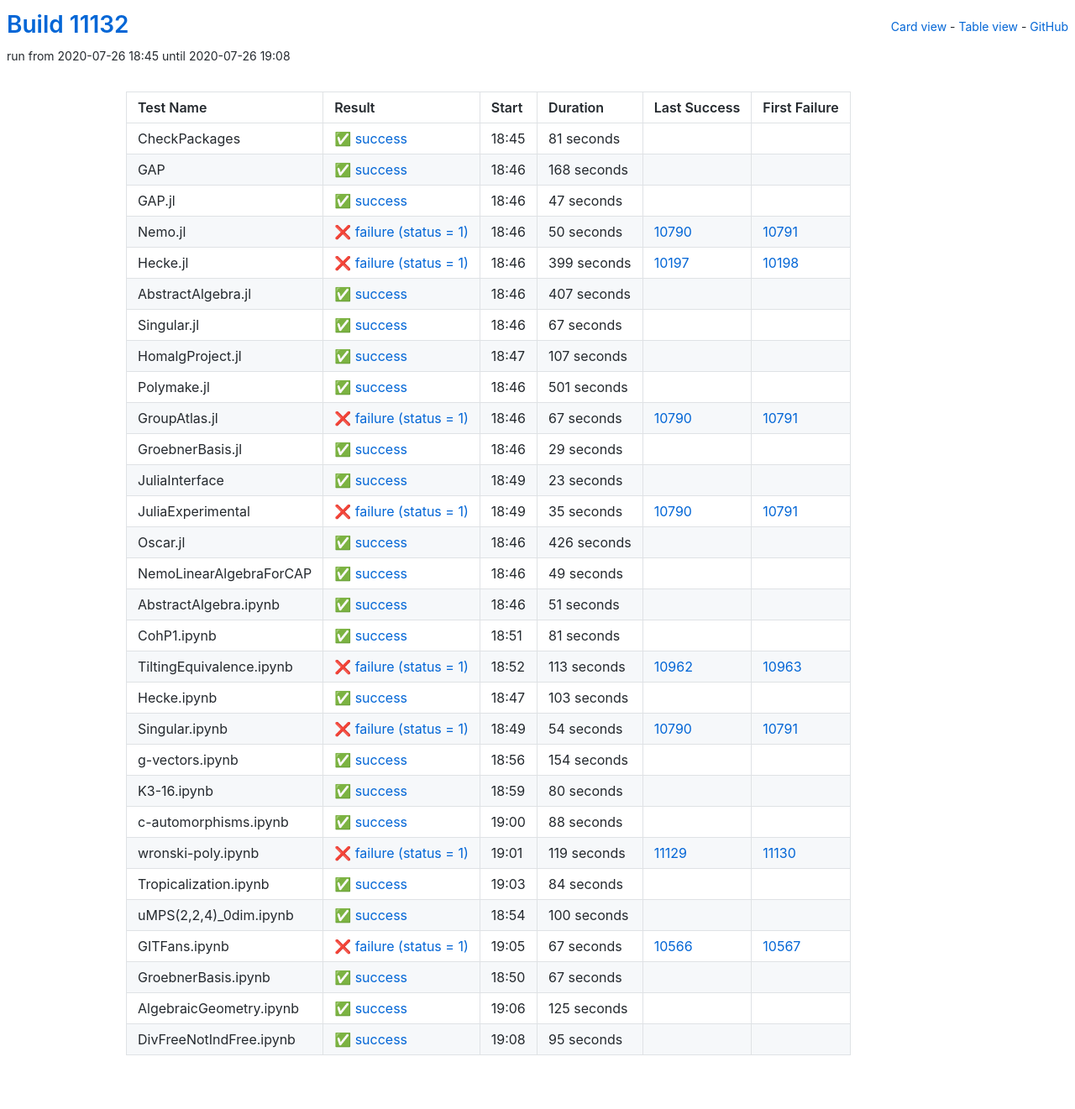
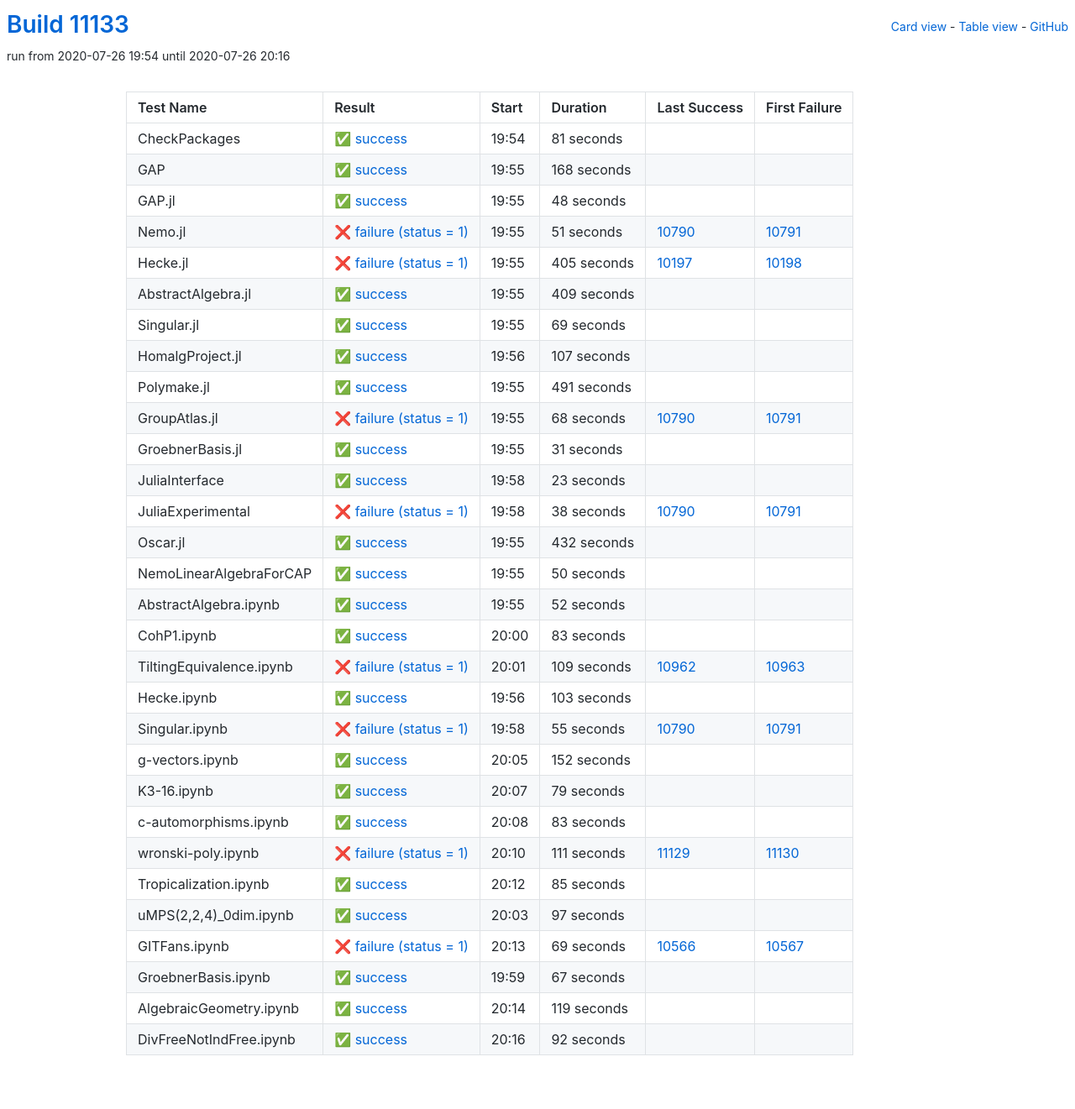
Before and after one commit to oscar-system/oscar-ci-status, a Jekyll site: the page built from table.html, in a window 1280 px wide. Shown: the whole page at 84% size. Built offline with Jekyll 4.4.1, drawn with Linux system fonts in a browser that asks for light colours.

Commit message:
Build #11133

```diff
--- a/_data/ci.yml
+++ b/_data/ci.yml
@@ -1,6 +1,6 @@
 ---
-build: 11132
-build_url: https://oscarci.mathematik.uni-kl.de/job/oscar/11132/
+build: 11133
+build_url: https://oscarci.mathematik.uni-kl.de/job/oscar/11133/
 job: oscar
 organization: oscar-system
 repo: oscar-ci-status
@@ -8,8 +8,8 @@
 tests:
 - name: CheckPackages
   id: checkpackages
-  log: https://oscarci.mathematik.uni-kl.de/job/oscar/11132/artifact/logs/build-11132/CheckPackages.log
-  start: 2020-07-26 18:45
+  log: https://oscarci.mathematik.uni-kl.de/job/oscar/11133/artifact/logs/build-11133/CheckPackages.log
+  start: 2020-07-26 19:54
   success: true
   exitcode: 0
   status: success
@@ -20,8 +20,8 @@
   first_failure_url:
 - name: GAP
   id: gap
-  log: https://oscarci.mathematik.uni-kl.de/job/oscar/11132/artifact/logs/build-11132/GAP.log
-  start: 2020-07-26 18:46
+  log: https://oscarci.mathematik.uni-kl.de/job/oscar/11133/artifact/logs/build-11133/GAP.log
+  start: 2020-07-26 19:55
   success: true
   exitcode: 0
   status: success
@@ -32,68 +32,68 @@
   first_failure_url:
 - name: GAP.jl
   id: gap-jl
-  log: https://oscarci.mathematik.uni-kl.de/job/oscar/11132/artifact/logs/build-11132/GAP.jl.log
-  start: 2020-07-26 18:46
+  log: https://oscarci.mathematik.uni-kl.de/job/oscar/11133/artifact/logs/build-11133/GAP.jl.log
+  start: 2020-07-26 19:55
   success: true
   exitcode: 0
   status: success
-  duration: 47
+  duration: 48
   last_success: false
   last_success_url:
   first_failure: false
   first_failure_url:
 - name: Nemo.jl
   id: nemo-jl
-  log: https://oscarci.mathematik.uni-kl.de/job/oscar/11132/artifact/logs/build-11132/Nemo.jl.log
-  start: 2020-07-26 18:46
+  log: https://oscarci.mathematik.uni-kl.de/job/oscar/11133/artifact/logs/build-11133/Nemo.jl.log
+  start: 2020-07-26 19:55
   success: false
   exitcode: 1
   status: failure
-  duration: 50
+  duration: 51
   last_success: 10790
   last_success_url: https://oscarci.mathematik.uni-kl.de/job/oscar/10790/
   first_failure: 10791
   first_failure_url: https://oscarci.mathematik.uni-kl.de/job/oscar/10791/
 - name: Hecke.jl
   id: hecke-jl
-  log: https://oscarci.mathematik.uni-kl.de/job/oscar/11132/artifact/logs/build-11132/Hecke.jl.log
-  start: 2020-07-26 18:46
+  log: https://oscarci.mathematik.uni-kl.de/job/oscar/11133/artifact/logs/build-11133/Hecke.jl.log
+  start: 2020-07-26 19:55
   success: false
   exitcode: 1
   status: failure
-  duration: 399
+  duration: 405
   last_success: 10197
   last_success_url: https://oscarci.mathematik.uni-kl.de/job/oscar/10197/
   first_failure: 10198
   first_failure_url: https://oscarci.mathematik.uni-kl.de/job/oscar/10198/
 - name: AbstractAlgebra.jl
   id: abstractalgebra-jl
-  log: https://oscarci.mathematik.uni-kl.de/job/oscar/11132/artifact/logs/build-11132/AbstractAlgebra.jl.log
-  start: 2020-07-26 18:46
+  log: https://oscarci.mathematik.uni-kl.de/job/oscar/11133/artifact/logs/build-11133/AbstractAlgebra.jl.log
+  start: 2020-07-26 19:55
   success: true
   exitcode: 0
   status: success
-  duration: 407
+  duration: 409
   last_success: false
   last_success_url:
   first_failure: false
   first_failure_url:
 - name: Singular.jl
   id: singular-jl
-  log: https://oscarci.mathematik.uni-kl.de/job/oscar/11132/artifact/logs/build-11132/Singular.jl.log
-  start: 2020-07-26 18:46
+  log: https://oscarci.mathematik.uni-kl.de/job/oscar/11133/artifact/logs/build-11133/Singular.jl.log
+  start: 2020-07-26 19:55
   success: true
   exitcode: 0
   status: success
-  duration: 67
+  duration: 69
   last_success: false
   last_success_url:
   first_failure: false
   first_failure_url:
 - name: HomalgProject.jl
   id: homalgproject-jl
-  log: https://oscarci.mathematik.uni-kl.de/job/oscar/11132/artifact/logs/build-11132/HomalgProject.jl.log
-  start: 2020-07-26 18:47
+  log: https://oscarci.mathematik.uni-kl.de/job/oscar/11133/artifact/logs/build-11133/HomalgProject.jl.log
+  start: 2020-07-26 19:56
   success: true
   exitcode: 0
   status: success
@@ -104,44 +104,44 @@
   first_failure_url:
 - name: Polymake.jl
   id: polymake-jl
-  log: https://oscarci.mathematik.uni-kl.de/job/oscar/11132/artifact/logs/build-11132/Polymake.jl.log
-  start: 2020-07-26 18:46
+  log: https://oscarci.mathematik.uni-kl.de/job/oscar/11133/artifact/logs/build-11133/Polymake.jl.log
+  start: 2020-07-26 19:55
   success: true
   exitcode: 0
   status: success
-  duration: 501
+  duration: 491
   last_success: false
   last_success_url:
   first_failure: false
   first_failure_url:
 - name: GroupAtlas.jl
   id: groupatlas-jl
-  log: https://oscarci.mathematik.uni-kl.de/job/oscar/11132/artifact/logs/build-11132/GroupAtlas.jl.log
-  start: 2020-07-26 18:46
+  log: https://oscarci.mathematik.uni-kl.de/job/oscar/11133/artifact/logs/build-11133/GroupAtlas.jl.log
+  start: 2020-07-26 19:55
   success: false
   exitcode: 1
   status: failure
-  duration: 67
+  duration: 68
   last_success: 10790
   last_success_url: https://oscarci.mathematik.uni-kl.de/job/oscar/10790/
   first_failure: 10791
   first_failure_url: https://oscarci.mathematik.uni-kl.de/job/oscar/10791/
 - name: GroebnerBasis.jl
   id: groebnerbasis-jl
-  log: https://oscarci.mathematik.uni-kl.de/job/oscar/11132/artifact/logs/build-11132/GroebnerBasis.jl.log
-  start: 2020-07-26 18:46
+  log: https://oscarci.mathematik.uni-kl.de/job/oscar/11133/artifact/logs/build-11133/GroebnerBasis.jl.log
+  start: 2020-07-26 19:55
   success: true
   exitcode: 0
   status: success
-  duration: 29
+  duration: 31
   last_success: false
   last_success_url:
   first_failure: false
   first_failure_url:
 - name: JuliaInterface
   id: juliainterface
-  log: https://oscarci.mathematik.uni-kl.de/job/oscar/11132/artifact/logs/build-11132/JuliaInterface.log
-  start: 2020-07-26 18:49
+  log: https://oscarci.mathematik.uni-kl.de/job/oscar/11133/artifact/logs/build-11133/JuliaInterface.log
+  start: 2020-07-26 19:58
   success: true
   exitcode: 0
   status: success
@@ -152,80 +152,80 @@
   first_failure_url:
 - name: JuliaExperimental
   id: juliaexperimental
-  log: https://oscarci.mathematik.uni-kl.de/job/oscar/11132/artifact/logs/build-11132/JuliaExperimental.log
-  start: 2020-07-26 18:49
+  log: https://oscarci.mathematik.uni-kl.de/job/oscar/11133/artifact/logs/build-11133/JuliaExperimental.log
+  start: 2020-07-26 19:58
   success: false
   exitcode: 1
   status: failure
-  duration: 35
+  duration: 38
   last_success: 10790
   last_success_url: https://oscarci.mathematik.uni-kl.de/job/oscar/10790/
   first_failure: 10791
   first_failure_url: https://oscarci.mathematik.uni-kl.de/job/oscar/10791/
 - name: Oscar.jl
   id: oscar-jl
-  log: https://oscarci.mathematik.uni-kl.de/job/oscar/11132/artifact/logs/build-11132/Oscar.jl.log
-  start: 2020-07-26 18:46
+  log: https://oscarci.mathematik.uni-kl.de/job/oscar/11133/artifact/logs/build-11133/Oscar.jl.log
+  start: 2020-07-26 19:55
   success: true
   exitcode: 0
   status: success
-  duration: 426
+  duration: 432
   last_success: false
   last_success_url:
   first_failure: false
   first_failure_url:
 - name: NemoLinearAlgebraForCAP
   id: nemolinearalgebraforcap
-  log: https://oscarci.mathematik.uni-kl.de/job/oscar/11132/artifact/logs/build-11132/NemoLinearAlgebraForCAP.log
-  start: 2020-07-26 18:46
+  log: https://oscarci.mathematik.uni-kl.de/job/oscar/11133/artifact/logs/build-11133/NemoLinearAlgebraForCAP.log
+  start: 2020-07-26 19:55
   success: true
   exitcode: 0
   status: success
-  duration: 49
+  duration: 50
   last_success: false
   last_success_url:
   first_failure: false
   first_failure_url:
 - name: AbstractAlgebra.ipynb
   id: abstractalgebra-ipynb
-  log: https://oscarci.mathematik.uni-kl.de/job/oscar/11132/artifact/logs/build-11132/AbstractAlgebra.ipynb.log
-  start: 2020-07-26 18:46
+  log: https://oscarci.mathematik.uni-kl.de/job/oscar/11133/artifact/logs/build-11133/AbstractAlgebra.ipynb.log
+  start: 2020-07-26 19:55
   success: true
   exitcode: 0
   status: success
-  duration: 51
+  duration: 52
   last_success: false
   last_success_url:
   first_failure: false
   first_failure_url:
 - name: CohP1.ipynb
   id: cohp1-ipynb
-  log: https://oscarci.mathematik.uni-kl.de/job/oscar/11132/artifact/logs/build-11132/CohP1.ipynb.log
-  start: 2020-07-26 18:51
+  log: https://oscarci.mathematik.uni-kl.de/job/oscar/11133/artifact/logs/build-11133/CohP1.ipynb.log
+  start: 2020-07-26 20:00
   success: true
   exitcode: 0
   status: success
-  duration: 81
+  duration: 83
   last_success: false
   last_success_url:
   first_failure: false
   first_failure_url:
 - name: TiltingEquivalence.ipynb
   id: tiltingequivalence-ipynb
-  log: https://oscarci.mathematik.uni-kl.de/job/oscar/11132/artifact/logs/build-11132/TiltingEquivalence.ipynb.log
-  start: 2020-07-26 18:52
+  log: https://oscarci.mathematik.uni-kl.de/job/oscar/11133/artifact/logs/build-11133/TiltingEquivalence.ipynb.log
+  start: 2020-07-26 20:01
   success: false
   exitcode: 1
   status: failure
-  duration: 113
+  duration: 109
   last_success: 10962
   last_success_url: https://oscarci.mathematik.uni-kl.de/job/oscar/10962/
   first_failure: 10963
   first_failure_url: https://oscarci.mathematik.uni-kl.de/job/oscar/10963/
 - name: Hecke.ipynb
   id: hecke-ipynb
-  log: https://oscarci.mathematik.uni-kl.de/job/oscar/11132/artifact/logs/build-11132/Hecke.ipynb.log
-  start: 2020-07-26 18:47
+  log: https://oscarci.mathematik.uni-kl.de/job/oscar/11133/artifact/logs/build-11133/Hecke.ipynb.log
+  start: 2020-07-26 19:56
   success: true
   exitcode: 0
   status: success
@@ -236,104 +236,104 @@
   first_failure_url:
 - name: Singular.ipynb
   id: singular-ipynb
-  log: https://oscarci.mathematik.uni-kl.de/job/oscar/11132/artifact/logs/build-11132/Singular.ipynb.log
-  start: 2020-07-26 18:49
+  log: https://oscarci.mathematik.uni-kl.de/job/oscar/11133/artifact/logs/build-11133/Singular.ipynb.log
+  start: 2020-07-26 19:58
   success: false
   exitcode: 1
   status: failure
-  duration: 54
+  duration: 55
   last_success: 10790
   last_success_url: https://oscarci.mathematik.uni-kl.de/job/oscar/10790/
   first_failure: 10791
   first_failure_url: https://oscarci.mathematik.uni-kl.de/job/oscar/10791/
 - name: g-vectors.ipynb
   id: g-vectors-ipynb
-  log: https://oscarci.mathematik.uni-kl.de/job/oscar/11132/artifact/logs/build-11132/g-vectors.ipynb.log
-  start: 2020-07-26 18:56
+  log: https://oscarci.mathematik.uni-kl.de/job/oscar/11133/artifact/logs/build-11133/g-vectors.ipynb.log
+  start: 2020-07-26 20:05
   success: true
   exitcode: 0
   status: success
-  duration: 154
+  duration: 152
   last_success: false
   last_success_url:
   first_failure: false
   first_failure_url:
 - name: K3-16.ipynb
   id: k3-16-ipynb
-  log: https://oscarci.mathematik.uni-kl.de/job/oscar/11132/artifact/logs/build-11132/K3-16.ipynb.log
-  start: 2020-07-26 18:59
+  log: https://oscarci.mathematik.uni-kl.de/job/oscar/11133/artifact/logs/build-11133/K3-16.ipynb.log
+  start: 2020-07-26 20:07
   success: true
   exitcode: 0
   status: success
-  duration: 80
+  duration: 79
   last_success: false
   last_success_url:
   first_failure: false
   first_failure_url:
 - name: c-automorphisms.ipynb
   id: c-automorphisms-ipynb
-  log: https://oscarci.mathematik.uni-kl.de/job/oscar/11132/artifact/logs/build-11132/c-automorphisms.ipynb.log
-  start: 2020-07-26 19:00
+  log: https://oscarci.mathematik.uni-kl.de/job/oscar/11133/artifact/logs/build-11133/c-automorphisms.ipynb.log
+  start: 2020-07-26 20:08
   success: true
   exitcode: 0
   status: success
-  duration: 88
+  duration: 83
   last_success: false
   last_success_url:
   first_failure: false
   first_failure_url:
 - name: wronski-poly.ipynb
   id: wronski-poly-ipynb
-  log: https://oscarci.mathematik.uni-kl.de/job/oscar/11132/artifact/logs/build-11132/wronski-poly.ipynb.log
-  start: 2020-07-26 19:01
+  log: https://oscarci.mathematik.uni-kl.de/job/oscar/11133/artifact/logs/build-11133/wronski-poly.ipynb.log
+  start: 2020-07-26 20:10
   success: false
   exitcode: 1
   status: failure
-  duration: 119
+  duration: 111
   last_success: 11129
   last_success_url: https://oscarci.mathematik.uni-kl.de/job/oscar/11129/
   first_failure: 11130
   first_failure_url: https://oscarci.mathematik.uni-kl.de/job/oscar/11130/
 - name: Tropicalization.ipynb
   id: tropicalization-ipynb
-  log: https://oscarci.mathematik.uni-kl.de/job/oscar/11132/artifact/logs/build-11132/Tropicalization.ipynb.log
-  start: 2020-07-26 19:03
+  log: https://oscarci.mathematik.uni-kl.de/job/oscar/11133/artifact/logs/build-11133/Tropicalization.ipynb.log
+  start: 2020-07-26 20:12
   success: true
   exitcode: 0
   status: success
-  duration: 84
+  duration: 85
   last_success: false
   last_success_url:
   first_failure: false
   first_failure_url:
 - name: uMPS(2,2,4)_0dim.ipynb
   id: umps-2-2-4-0dim-ipynb
-  log: https://oscarci.mathematik.uni-kl.de/job/oscar/11132/artifact/logs/build-11132/uMPS-2-2-4-_0dim.ipynb.log
-  start: 2020-07-26 18:54
+  log: https://oscarci.mathematik.uni-kl.de/job/oscar/11133/artifact/logs/build-11133/uMPS-2-2-4-_0dim.ipynb.log
+  start: 2020-07-26 20:03
   success: true
   exitcode: 0
   status: success
-  duration: 100
+  duration: 97
   last_success: false
   last_success_url:
   first_failure: false
   first_failure_url:
 - name: GITFans.ipynb
   id: gitfans-ipynb
-  log: https://oscarci.mathematik.uni-kl.de/job/oscar/11132/artifact/logs/build-11132/GITFans.ipynb.log
-  start: 2020-07-26 19:05
+  log: https://oscarci.mathematik.uni-kl.de/job/oscar/11133/artifact/logs/build-11133/GITFans.ipynb.log
+  start: 2020-07-26 20:13
   success: false
   exitcode: 1
   status: failure
-  duration: 67
+  duration: 69
   last_success: 10566
   last_success_url: https://oscarci.mathematik.uni-kl.de/job/oscar/10566/
   first_failure: 10567
   first_failure_url: https://oscarci.mathematik.uni-kl.de/job/oscar/10567/
 - name: GroebnerBasis.ipynb
   id: groebnerbasis-ipynb
-  log: https://oscarci.mathematik.uni-kl.de/job/oscar/11132/artifact/logs/build-11132/GroebnerBasis.ipynb.log
-  start: 2020-07-26 18:50
+  log: https://oscarci.mathematik.uni-kl.de/job/oscar/11133/artifact/logs/build-11133/GroebnerBasis.ipynb.log
+  start: 2020-07-26 19:59
   success: true
   exitcode: 0
   status: success
@@ -344,24 +344,24 @@
   first_failure_url:
 - name: AlgebraicGeometry.ipynb
   id: algebraicgeometry-ipynb
-  log: https://oscarci.mathematik.uni-kl.de/job/oscar/11132/artifact/logs/build-11132/AlgebraicGeometry.ipynb.log
-  start: 2020-07-26 19:06
+  log: https://oscarci.mathematik.uni-kl.de/job/oscar/11133/artifact/logs/build-11133/AlgebraicGeometry.ipynb.log
+  start: 2020-07-26 20:14
   success: true
   exitcode: 0
   status: success
-  duration: 125
+  duration: 119
   last_success: false
   last_success_url:
   first_failure: false
   first_failure_url:
 - name: DivFreeNotIndFree.ipynb
   id: divfreenotindfree-ipynb
-  log: https://oscarci.mathematik.uni-kl.de/job/oscar/11132/artifact/logs/build-11132/DivFreeNotIndFree.ipynb.log
-  start: 2020-07-26 19:08
+  log: https://oscarci.mathematik.uni-kl.de/job/oscar/11133/artifact/logs/build-11133/DivFreeNotIndFree.ipynb.log
+  start: 2020-07-26 20:16
   success: true
   exitcode: 0
   status: success
-  duration: 95
+  duration: 92
   last_success: false
   last_success_url:
   first_failure: false
```
Also changed, not shown: README.md.
